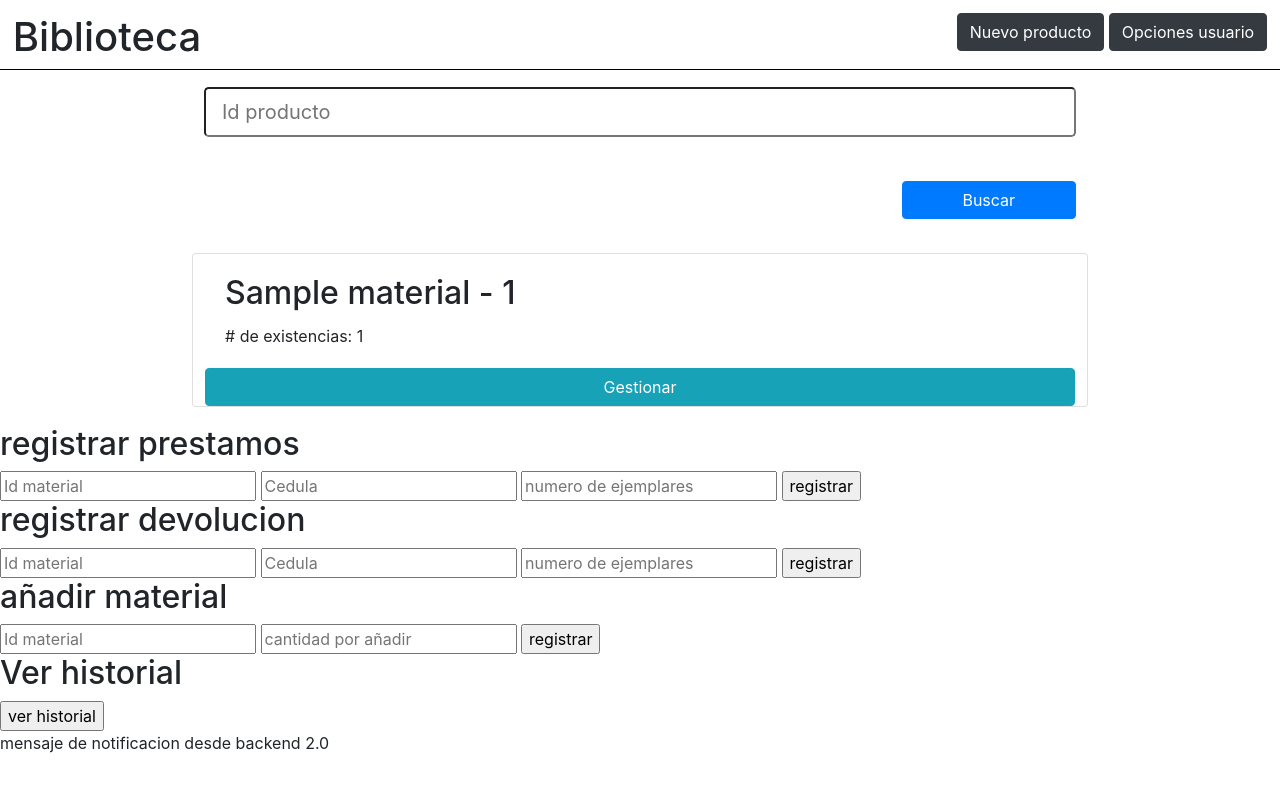
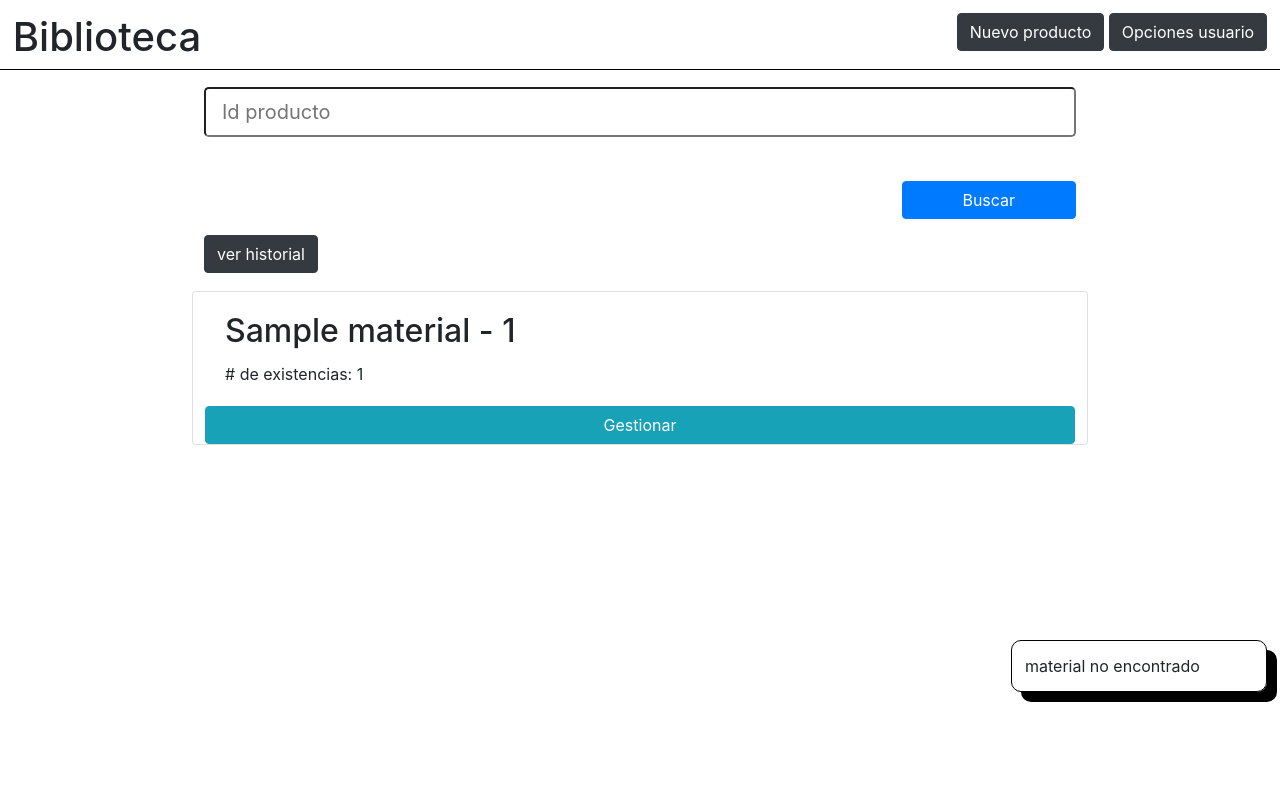
Before and after one commit to Edwiinrtz/biblioteca, a Django app: page / in a window 1280 px wide. Run offline with Django 4.2, Linux system fonts and the light colour scheme; tables that the repository leaves empty hold one stand-in row (values such as "Sample post"); some libraries are stand-ins or nearby versions.

Commit message:
notificaciones v1 terminadas

```diff
--- a/biblioteca/static/css/style.css
+++ b/biblioteca/static/css/style.css
@@ -43,17 +43,14 @@ header{
 }
 
 #notify{
-    position: absolute;
+    position: fixed;
+    top: 80%;
     left: 79%;
     width: 20%;
     border: solid black 1px;
     border-radius: 10px;
     box-shadow: 10px 10px black;
     padding: 1%;
-}
-#notify.hide{
-    opacity: 0;
-    transition: 10s;
 }
 
 
@@ -85,6 +82,13 @@ header{
     .options button{
         margin: 2% 0;
     }
+
+    #notify{
+        top:90%;
+        left: 60%;
+        width: 40%;
+
+    }
   }
   @media (max-width: 470px) {
     .body{
@@ -94,4 +98,11 @@ header{
     .id_product_input{
         margin: 40% 0 2.5% 0;
     }
+
+    #notify{
+        top:85%;
+        left: 60%;
+        width: 40%;
+
+    }
   }
--- a/biblioteca/templates/biblioteca/index.html
+++ b/biblioteca/templates/biblioteca/index.html
@@ -21,6 +21,7 @@
                 producto</button>
             <button type="button" class="btn btn-dark" data-target="#persona_modal" data-toggle="modal">Opciones
                 usuario</button>
+
         </section>
 
 
@@ -33,6 +34,11 @@
                 <input type="text" class="form-control-lg id_product_input" name="id" placeholder="Id producto">
                 <input type="submit" value="Buscar" class="btn btn-primary search_btn">
             </form>
+
+            <form id="ver_historial_btn" action="historial" method="post">
+                {% csrf_token %}
+                <input type="submit" value="ver historial" class="btn btn-dark">
+            </form>
         </div>
 
         <div class="row">
@@ -42,7 +48,8 @@
                     <h2 class="card-title">{{material.titulo}} - {{material.id}}</h2>
                     <caption class="card-subtitle"># de existencias: {{material.cant_actual}}</caption>
                 </div>
-                <button class="btn btn-info btn-prestar">Gestionar</button>
+                <button class="btn btn-info btn-prestar" data-target="#gestionar_modal" data-toggle="modal"
+                    onclick="pasarID('{{material.id}}')">Gestionar</button>
 
             </div>
             {% endfor %}
@@ -121,41 +128,108 @@
         </div>
     </div>
 
+    <!-- Modal -->
+    <div class="modal fade" id="gestionar_modal" tabindex="-1" role="dialog" aria-labelledby="myModalLabel"
+        aria-hidden="true">
+        <div class="modal-dialog">
+            <div class="modal-content">
+                <div class="modal-header">
+                    <h4 class="modal-title" id="myModalLabel">Gestion del recurso</h4>
+                    <button type="button" class="close" data-dismiss="modal" aria-label="Close"><span
+                            aria-hidden="true">&times;</span>
+                    </button>
+                </div>
+                <div class="modal-body">
+                    <div role="tabpanel">
+                        <!-- Nav tabs -->
+                        <ul class="nav nav-tabs" role="tablist">
+                            <li role="presentation">
+                                <a href="#prestar_tab" class="btn" aria-controls="prestar_tab" role="tab"
+                                    data-toggle="tab">Prestar</a>
+
+                            </li>
+                            <li role="presentation">
+                                <a href="#devolver_tab" class="btn" aria-controls="devolver_tab" role="tab"
+                                    data-toggle="tab">Devolver</a>
+                            </li>
+                            <li role="presentation">
+                                <a href="#anadir_tab" class="btn" aria-controls="anadir_tab" role="tab"
+                                    data-toggle="tab">Añadir</a>
+                            </li>
+                        </ul>
+                        <!-- Tab panes -->
+                        <div class="tab-content">
+                            <div role="tabpanel" class="tab-pane active" id="prestar_tab">
+
                                 <h2>registrar prestamos</h2>
-    <form action="addPrestamo" method="post">
+                                <form action="addPrestamo" method="post" class="form-group">
                                     {% csrf_token %}
-        <input type="text" placeholder="Id material" name="id_material" required>
-        <input type="text" placeholder="Cedula" name="cc" required>
-        <input type="number" placeholder="numero de ejemplares" name="cant">
-        <input type="submit" value="registrar">
-    </form>
+                                    <label for="id_material">Id del material:</label>
+                                    <input type="text" class="form-control" id="id_material" placeholder="Id material"
+                                        name="id_material" readonly required>
+                                    <label for="cc">CC del usuario:</label>
+                                    <input type="text" id="cc" class="form-control" placeholder="Cedula" name="cc"
+                                        required>
 
-    <h2>registrar devolucion</h2>
-    <form action="addDevol" method="post">
-        {% csrf_token %}
-        <input type="text" placeholder="Id material" name="id_material" required>
-        <input type="text" placeholder="Cedula" name="cc" required>
-        <input type="number" placeholder="numero de ejemplares" name="cant">
-        <input type="submit" value="registrar">
+                                    <label for="n_ejemplares">Cantidad ejemplares:</label>
+                                    <input type="number" id="n_ejemplares" class="form-control"
+                                        placeholder="numero de ejemplares" name="cant">
+                                    <br>
+                                    <input type="submit" value="registrar" class="form-control">
                                 </form>
 
 
-    <h2>añadir material</h2>
-    <form action="addMaterial" method="post">
+                            </div>
+                            <div role="tabpanel" class="tab-pane" id="devolver_tab">
+
+                                <h2>registrar devolucion</h2>
+                                <form action="addDevol" method="post" class="form-group">
                                     {% csrf_token %}
-        <input type="text" placeholder="Id material" name="id_material" required>
-        <input type="number" placeholder="cantidad por añadir" name="cant">
-        <input type="submit" value="registrar">
+                                    <label for="id_material">Id del material:</label>
+                                    <input type="text" class="form-control" id="id_material" placeholder="Id material"
+                                        name="id_material" required readonly>
+                                    <label for="cc">CC del usuario:</label>
+                                    <input type="text" id="cc" class="form-control" placeholder="Cedula" name="cc"
+                                        required>
+
+                                    <label for="n_ejemplares">Cantidad ejemplares:</label>
+                                    <input type="number" id="n_ejemplares" class="form-control"
+                                        placeholder="numero de ejemplares" name="cant">
+                                    <br>
+                                    <input type="submit" value="Devolver" class="form-control">
                                 </form>
 
 
-    <h2>Ver historial</h2>
-    <form action="historial" method="post">
+                            </div>
+                            <div role="tabpanel" class="tab-pane" id="anadir_tab">
+
+                                <h2>añadir material</h2>
+                                <form action="addMaterial" method="post" class="form-group">
                                     {% csrf_token %}
-        <input type="submit" value="ver historial">
+                                    <label for="id_material">Id del material:</label>
+                                    <input type="text" id="id_material" class="form-control" placeholder="Id material"
+                                        name="id_material" required readonly>
+                                    <label for="id_material">Cantidad para añadir:</label>
+                                    <input type="number" class="form-control" placeholder="cantidad" name="cant">
+                                    <br>
+                                    <input type="submit" value="Añadir" class="form-control">
                                 </form>
 
-    <section {{notificacion.parametros}}>
+
+
+                            </div>
+                        </div>
+                    </div>
+                </div>
+                <div class="modal-footer">
+                </div>
+            </div>
+        </div>
+    </div>
+
+
+
+    <section id='{{notificacion.parametros.id}}'>
         {{notificacion.mensaje}}
     </section>
 </body>
@@ -170,4 +244,16 @@
     integrity="sha384-JZR6Spejh4U02d8jOt6vLEHfe/JQGiRRSQQxSfFWpi1MquVdAyjUar5+76PVCmYl"
     crossorigin="anonymous"></script>
 
+
+<script>
+    function pasarID(id) {
+
+        document.querySelectorAll('#id_material').forEach(elemt => {
+
+            elemt.value = id
+        })
+    }
+
+</script>
+
 </html>
--- a/biblioteca/views.py
+++ b/biblioteca/views.py
@@ -16,25 +16,36 @@ from .controller import Controller, Material
 from django.http import HttpResponse
 
 
+mensaje = 'Bienvenido!'
+
 def index(request):
+    global mensaje
 
     notify = {
-        'mensaje':'mensaje de notificacion desde backend 2.0',
-        'parametros':'id="notify" style="display:none;"'
+        'mensaje':mensaje,
+        'parametros':{
+            'id':"notify",
+            'style':"display:none;"
+        }
     }
+
     context={'materiales':Controller.get_all_material().order_by('-fecha_registro'),'notificacion':notify}
 
     return render(request,"biblioteca/index.html", context)
 
+
+
 def buscar_material_por_id(request):
+    global mensaje
     id_material = request.POST.get('id')
 
     material= Controller.get_one_material(id_material)
-    print(material)
+
+    mensaje='material no encontrado'
 
     if material:
         material = {material}
-        context={'materiales':material}
+        context={'materiales':material,'notificacion':{False}}
         return render(request,"biblioteca/index.html", context)
 
     return redirect(index)
@@ -43,6 +54,8 @@ def buscar_material_por_id(request):
 
 def registrar_material(request):
 
+    global mensaje
+
     #id,titulo,fecha_registro,cant_registrada
     id = request.POST.get('id')
     titulo = request.POST.get('titulo')
@@ -50,10 +63,11 @@ def registrar_material(request):
     cant = request.POST.get('cant')
 
     resultado = Controller.registrar_material(id=id,titulo=titulo,fecha=fecha_registro,cant=cant)
-    print(resultado)
+    mensaje = resultado['mensaje']
     return redirect(index)
 
 def registrar_usuario(request):
+    global mensaje
 
      #,nombre,cedula,rol
     nombre = request.POST.get('nombre')
@@ -62,18 +76,22 @@ def registrar_usuario(request):
 
     rs = Controller.registrar_usuario(nombre=nombre,cedula=cedula,rol=rol)
 
-    print(rs['mensaje'])
+    mensaje = rs['mensaje']
     return redirect(index)
 
 def eliminar_usuario(request):
+    global mensaje
     cedula = request.POST.get('cc')
 
-    Controller.eliminar_usuario(cedula)
+    rs = Controller.eliminar_usuario(cedula)
+
+    mensaje = rs['mensaje']
 
     return redirect(index)
 
 
 def prestamo(request):
+    global mensaje
 
      #,nombre,cedula,rol
     id_material = request.POST.get('id_material')
@@ -82,10 +100,11 @@ def prestamo(request):
 
     rs = Controller.prestamo(id=id_material,cc=cedula,cant=cantidad)
 
-    print(rs)
+    mensaje = rs['mensaje']
     return redirect(index)
 
 def devolucion(request):
+    global mensaje
 
      #,nombre,cedula,rol
     id_material = request.POST.get('id_material')
@@ -94,16 +113,19 @@ def devolucion(request):
 
     rs = Controller.devolucion(id=id_material,cc=cedula,cant=cantidad)
 
-    print(rs)
+    mensaje = rs['mensaje']
     return redirect(index)
 
 
 def add_material(request):
+    global mensaje
+
     id_material = request.POST.get('id_material')
     cantidad = request.POST.get('cant')
     try:
         cantidad = int(cantidad)
-        Controller.incrementar_cantidad(id_material,cantidad)
+        rs = Controller.incrementar_cantidad(id_material,cantidad)
+        mensaje = rs['mensaje']
     except ValueError:
         print('la cantidad a ingresar debe ser un numero')
 
@@ -113,7 +135,7 @@ def ver_historial(request):
     historial = Controller.ver_historial()
 
 
-    for x in historial:
-        print(x.tipo)
+    context={'historial':historial.order_by('-id')}
 
-    return redirect(index)
+
+    return render(request,"biblioteca/historial.html",context)
```
Also changed, not shown: biblioteca/controller.py (+23 -27 lines), biblioteca/templates/biblioteca/historial.html (added, +134 -0 lines). Lines whose indentation alone changed are shown as unchanged.
